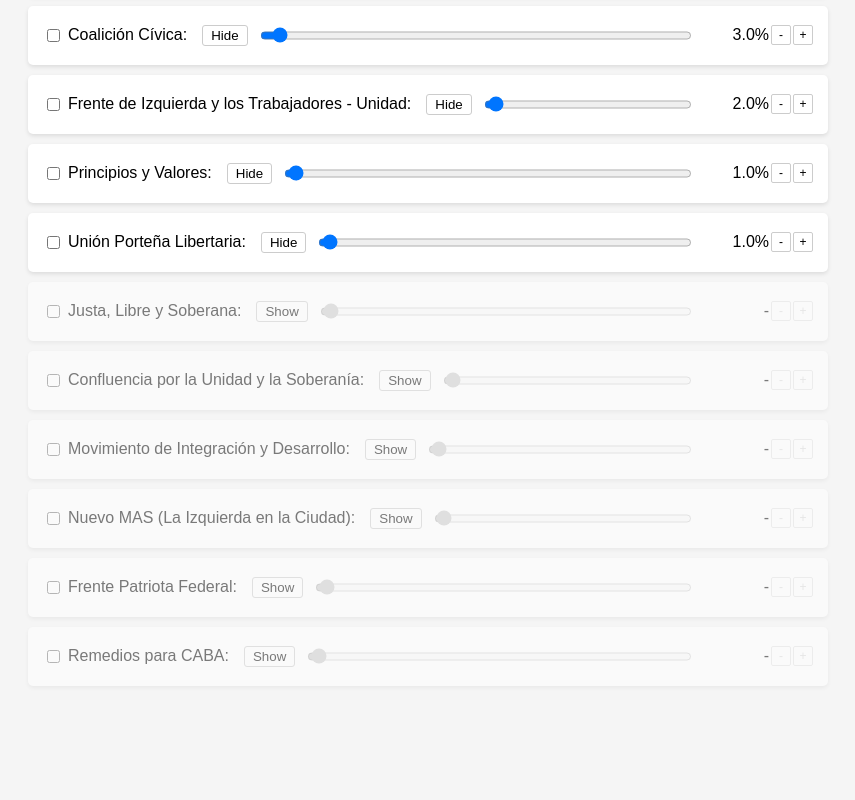
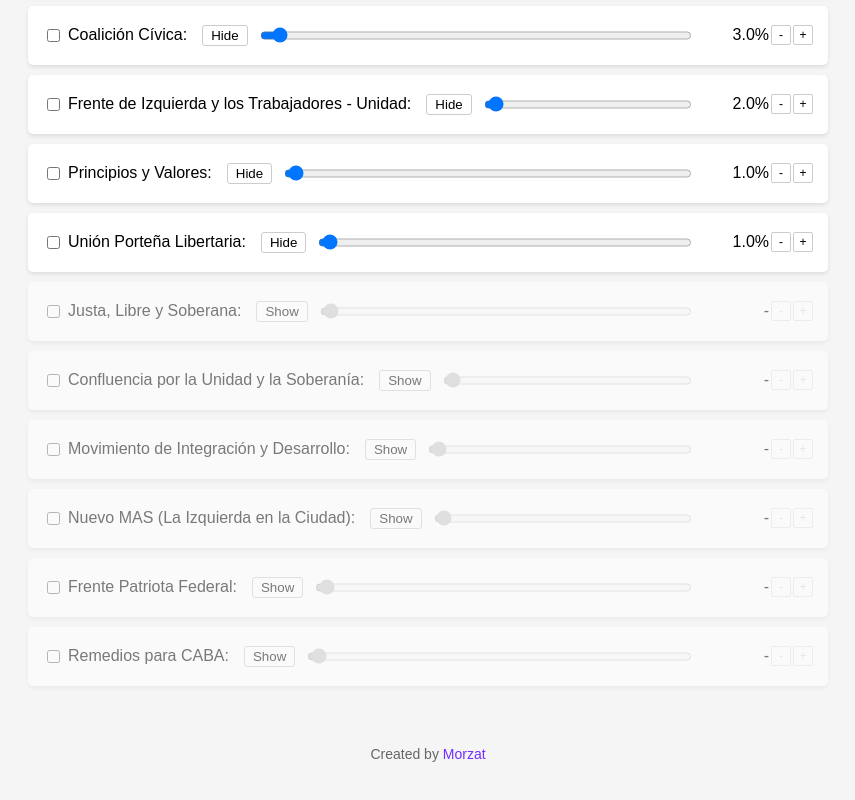
Before and after one commit to Morzat95/dhondt-calculator, a plain HTML site: page index.html in a window 1280 px wide. Shown: the part 1123-1923 px from the top of the page, without its empty margins (212-1067 px from the left). Before the commit the page ends 1839 px from the top, so only its background shows below. Drawn offline with Linux system fonts and the light colour scheme.

Commit message:
Update index.html

```diff
--- a/index.html
+++ b/index.html
@@ -126,6 +126,20 @@
 			.seat {
 				position: relative;
 				cursor: pointer;
+			}
+			.footer {
+				text-align: center;
+				margin-top: 40px;
+				padding: 20px;
+				color: #666;
+				font-size: 14px;
+			}
+			.footer a {
+				color: #702eff;
+				text-decoration: none;
+			}
+			.footer a:hover {
+				text-decoration: underline;
 			}
 		</style>
 	</head>
@@ -607,5 +621,8 @@
 				.getElementById("totalSeats")
 				.addEventListener("change", calculateSeats);
 		</script>
+		<div class="footer">
+			Created by <a href="https://github.com/Morzat95" target="_blank">Morzat</a>
+		</div>
 	</body>
 </html>
```
